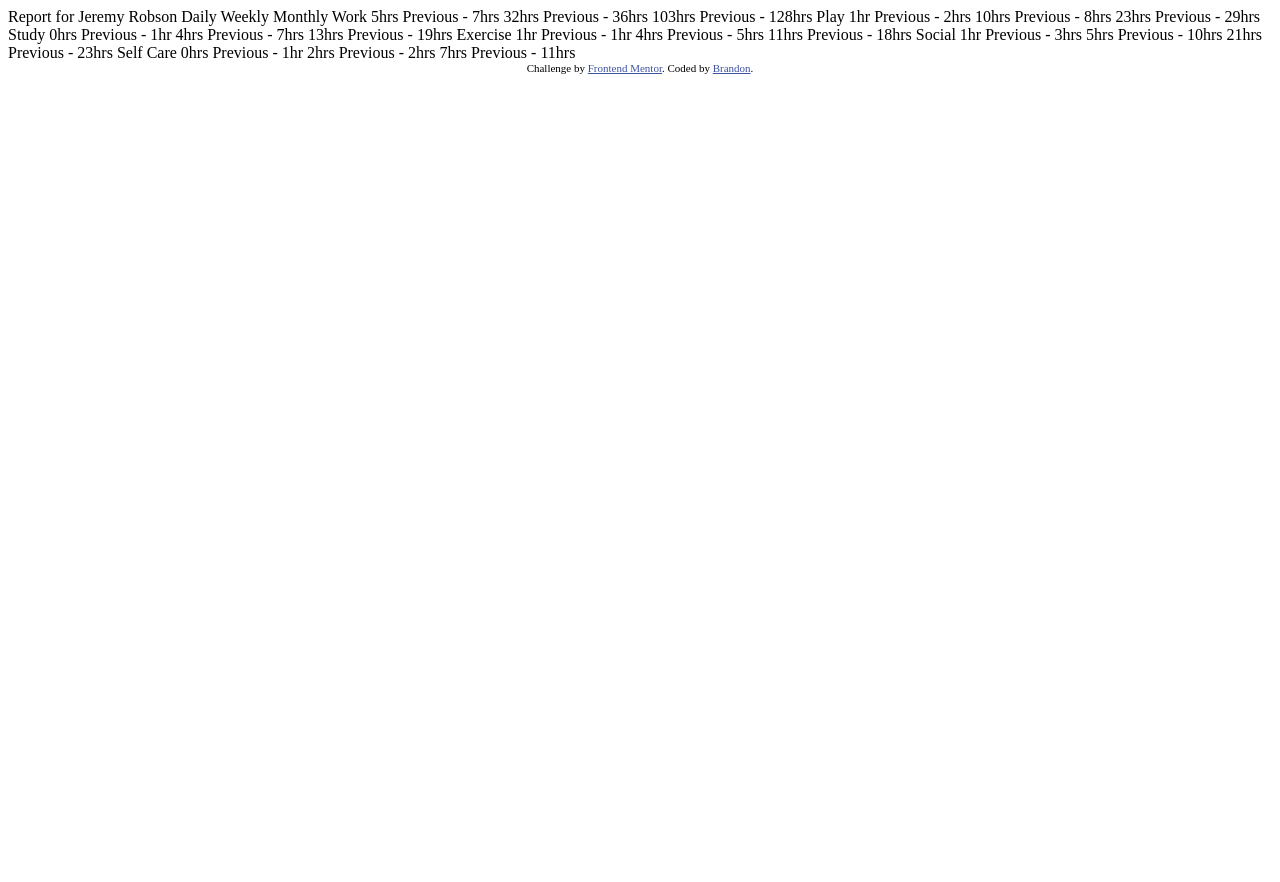
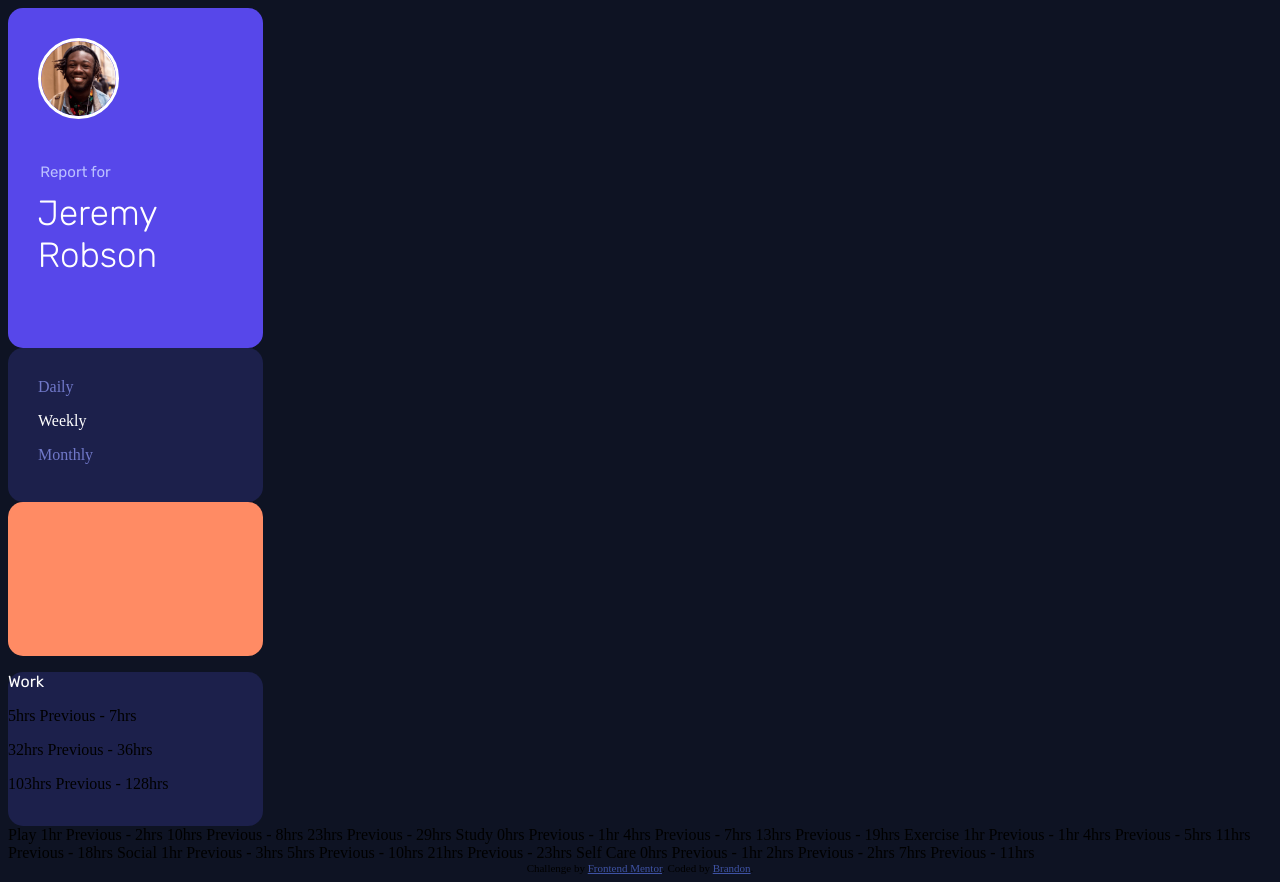
Before and after one commit to NotWhoops/VanHornBP3, a plain HTML site: page index.html in a window 1280 px wide. Before the commit the page ends 800 px from the top, so only its background shows below. Drawn offline with nearby package versions, Linux system fonts and the light colour scheme.

Commit message:
second commit

```diff
--- a/index.html
+++ b/index.html
@@ -6,37 +6,39 @@
   <meta name="viewport" content="width=device-width, initial-scale=1.0">
   <!-- displays site properly based on user's device -->
   <link rel="icon" type="image/png" sizes="32x32" href="./images/favicon-32x32.png">
-  <title>Frontend Mentor | Time tracking dashboard</title>
+  <title>Time Tracker</title>
+  <link rel="stylesheet" href="./styles/styles.css">
 
 
-  <style>
-    .attribution {
-      font-size: 11px;
-      text-align: center;
-    }
-
-    .attribution a {
-      color: hsl(228, 45%, 44%);
-    }
-  </style>
 </head>
 
 <body>
+    <div class="col">
+      <div class="bgColor">
+        <img class="img imgBorder" src="./images/image-jeremy.png" alt="jeremy">
+        <p class="textColor2">Report for</p>
+        <p class="textColor">Jeremy Robson</p>
+      </div>
+    </div>
+    <div class="bgColor2">
+      <p class="dailyColor">Daily</p>
+      <p class="weeklyColor">Weekly</p>
+      <p class="monthlyColor">Monthly</p>
+    </div>
+    <div class="workColor">
+    </div>
+    <div class="workColor2">
+      <p class="textColor3">Work</p>
+      <p>5hrs <!-- daily --> Previous - 7hrs <!-- daily --></p>
+      <p>32hrs <!-- weekly --> Previous - 36hrs <!-- weekly --></p>
+      <p>103hrs <!-- monthly --> Previous - 128hrs <!-- monthly --></p>
+    </div>
+    <div class="playColor">
 
-  Report for
-  Jeremy Robson
+    </div>
+    <div class="studyColor">
 
-  Daily
-  Weekly
-  Monthly
-
-  Work
-  5hrs <!-- daily -->
-  Previous - 7hrs <!-- daily -->
-  32hrs <!-- weekly -->
-  Previous - 36hrs <!-- weekly -->
-  103hrs <!-- monthly -->
-  Previous - 128hrs <!-- monthly -->
+    </div>
 
   Play
   1hr <!-- daily -->
@@ -84,6 +86,7 @@
     Coded by <a href="#">Brandon</a>.
   </div>
 
+  <script src="./app.js"></script>
   <script src="https://cdn.jsdelivr.net/npm/@popperjs/core@2.11.8/dist/umd/popper.min.js"
     integrity="sha384-I7E8VVD/ismYTF4hNIPjVp/Zjvgyol6VFvRkX/vR+Vc4jQkC+hVqc2pM8ODewa9r"
     crossorigin="anonymous"></script>
--- a/styles/styles.css
+++ b/styles/styles.css
@@ -0,0 +1,108 @@
+    @font-face {
+        font-family: Rubik;
+        src: url(../fonts/Rubik-VariableFont_wght.ttf);
+    }
+    @font-face {
+        font-family: Rubik-Light;
+        src: url(../fonts/Rubik-Light.ttf);
+    }
+    .attribution {
+        font-size: 11px;
+        text-align: center;
+    }
+
+    .attribution a {
+        color: hsl(228, 45%, 44%);
+    }
+
+    body{
+        background-color: #0E1323;
+    }
+
+    .img{
+        width: 75px;
+        height: 75px;
+        margin-left: 30px;
+        margin-top: 30PX;
+    }
+    .imgBorder{
+        border: 3px solid #FFFFFF;
+        border-radius: 100px;
+    }
+
+    .bgColor{
+        background-color: #5747EA;
+        width: 255px;
+        height: 340px;
+        border-radius: 15px;
+    }
+
+    .bgColor2{
+        background-color: #1C204B;
+        z-index: auto;
+        width: 255px;
+        height: 154px;
+        border-radius: 15px;
+        margin-top: -16px;
+    }
+
+
+    .cardPlace{
+        display: grid;
+        grid-column: 2 / 5;
+        grid-template-columns: repeat(3, 1fr);
+    }
+
+    .textColor{
+        font-family: Rubik-Light;
+        font-size: 35px;
+        text-align: center;
+        color: #FFFFFF;
+        margin-top: -4px;
+        margin-bottom: -4;
+        margin-right: 76px;
+    }
+
+    .textColor2{
+        font-family: Rubik;
+        font-size: 15px;
+        text-align: center;
+        color: #BBC0FF;
+        margin-right: 120px;
+        margin-top: 40px;
+    }
+
+    .dailyColor{
+        color: #7078C9;
+        padding-top: 30px;
+        margin-left: 30px;
+    }
+
+    .weeklyColor{
+        color: #FFFFFF;
+        margin-left: 30px;
+    }
+
+    .monthlyColor{
+        color: #7078C9;
+        margin-left: 30px;
+    }
+
+    .workColor{
+        background-color: #FF8B64;
+        width: 255px;
+        height: 154px;
+        border-radius: 15px;
+    }
+
+    .workColor2{
+        background-color: #1C204B;
+        width: 255px;
+        height: 154px;
+        border-radius: 15px;
+    }
+
+    .textColor3{
+        font-family: Rubik;
+        color: #FFFFFF;
+    }
```
Also changed, not shown: app.js (line endings or trailing spaces), fonts/Rubik-Italic-VariableFont_wght.ttf (added), fonts/Rubik-Light.ttf (added), fonts/Rubik-VariableFont_wght.ttf (added).
